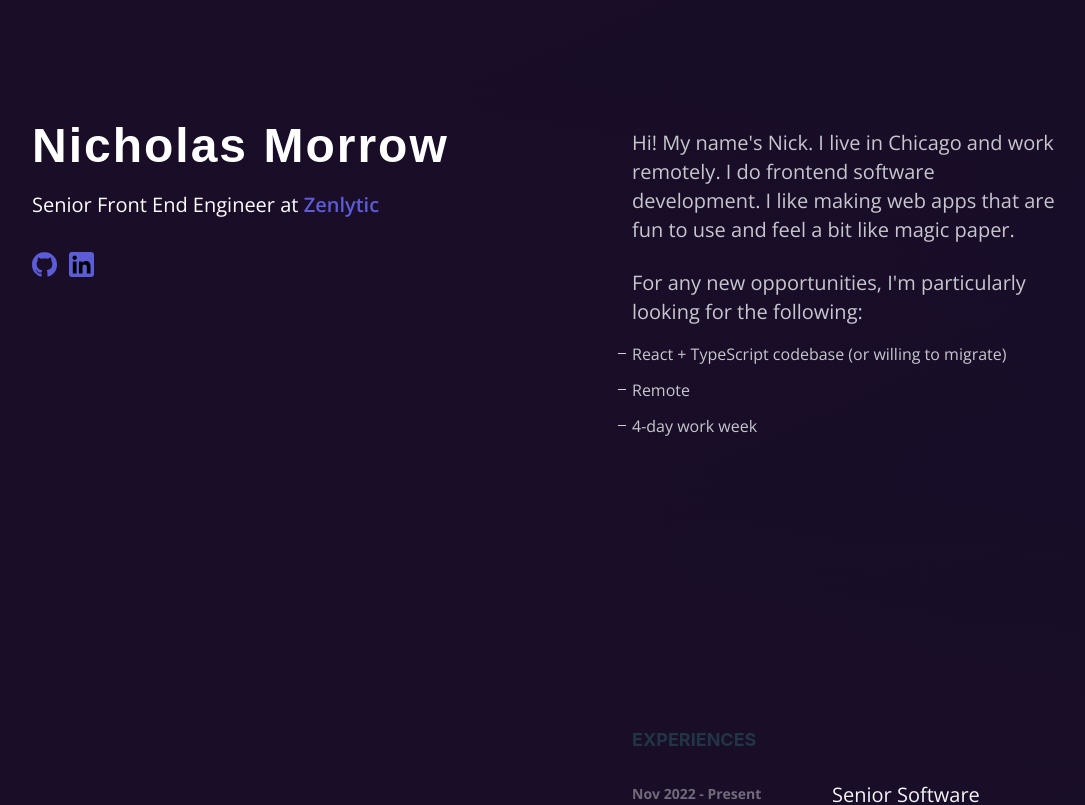
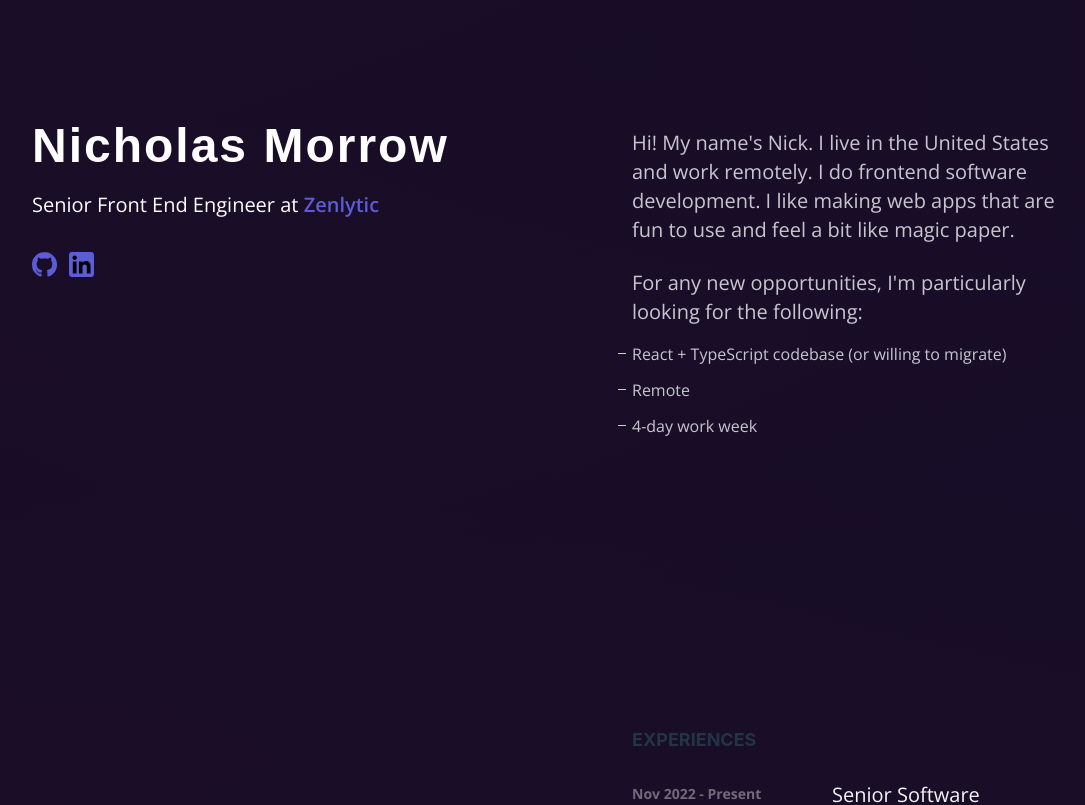
Before and after one commit to nickjmorrow/portfolio-v2, a React (Vite) app: page / in a window 1280 px wide. Shown: the top 805 px of the page, without its empty margins (96-1181 px from the left). Built offline with nearby package versions, Linux system fonts and the light colour scheme; a web font is replaced by a local one.

Commit message:
Update bio

```diff
--- a/src/modules/about/About.tsx
+++ b/src/modules/about/About.tsx
@@ -9,9 +9,10 @@ export const About = () => {
         <Container id="about">
             <ParagraphListContainer>
                 <AboutText>
-                    Hi! My name's Nick. I live in Chicago and work remotely. I
-                    do frontend software development. I like making web apps
-                    that are fun to use and feel a bit like magic paper.
+                    Hi! My name's Nick. I live in the United States and work
+                    remotely. I do frontend software development. I like making
+                    web apps that are fun to use and feel a bit like magic
+                    paper.
                 </AboutText>
                 <AboutText>
                     For any new opportunities, I'm particularly looking for the
```
